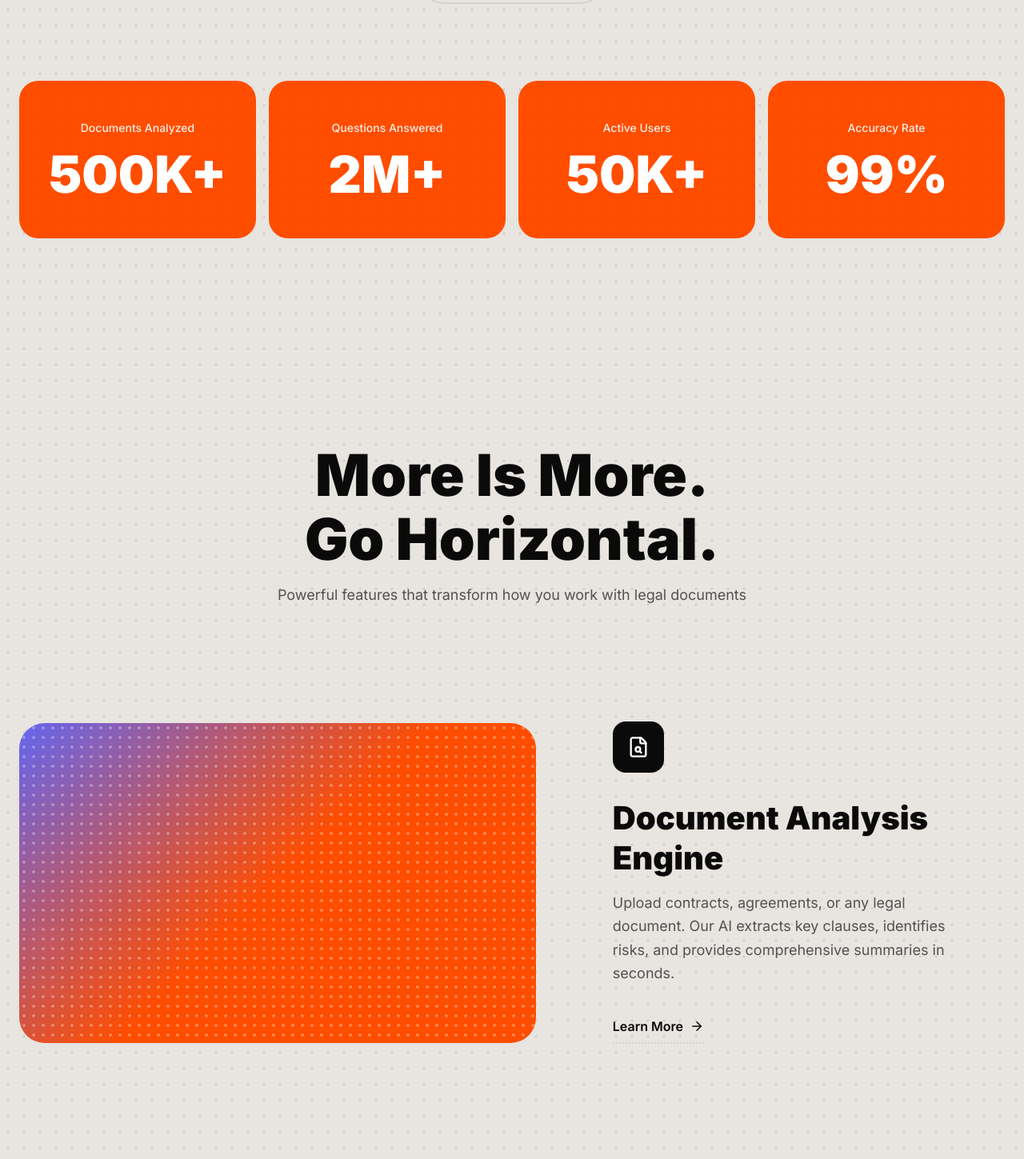
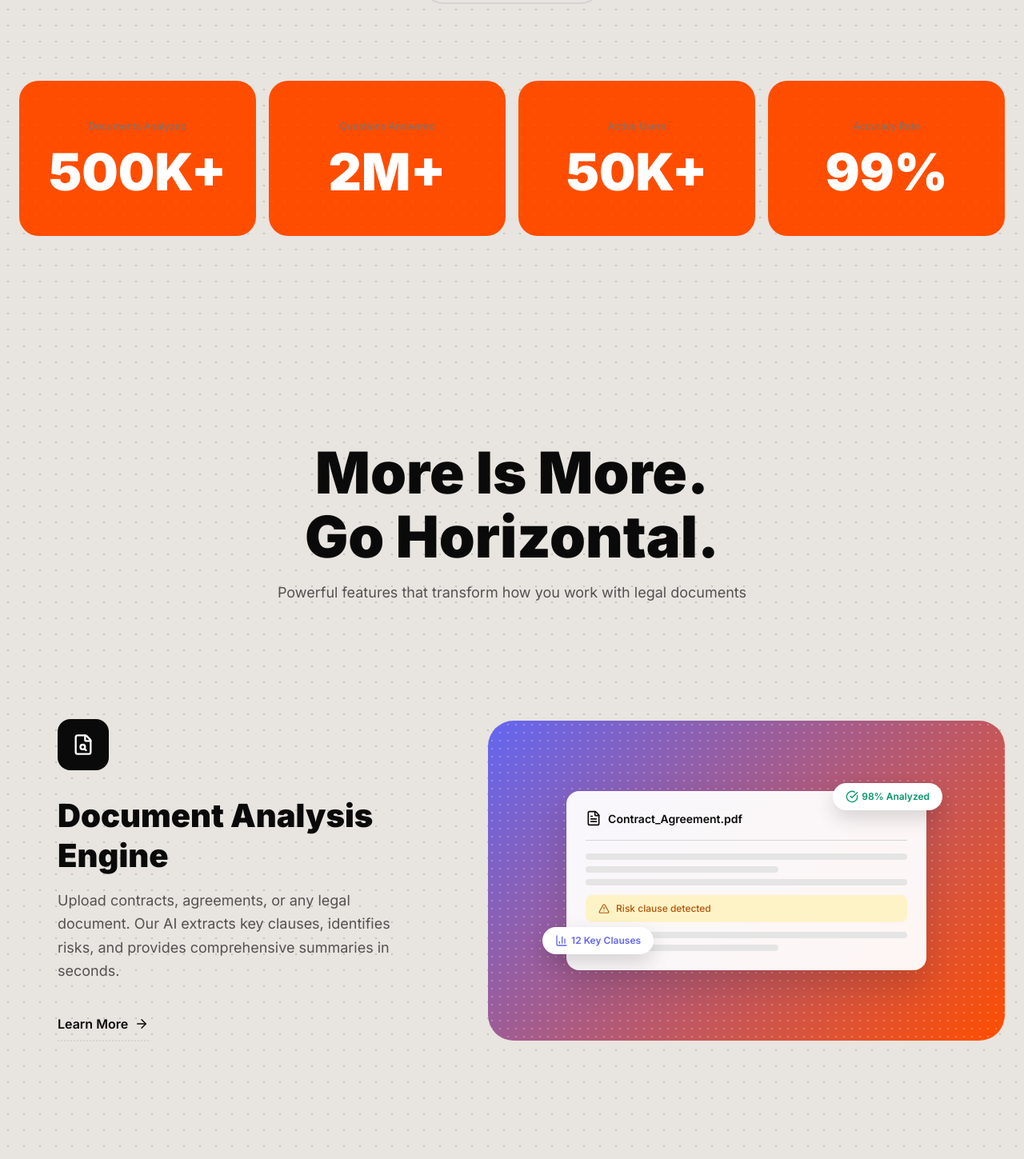
Before and after one commit to KRISHNA-JAIN15/LegalEagle, a React (Vite) app in the folder client/: page / in a window 1280 px wide. Shown: the part 1281-2730 px from the top of the page at 80% size. Built offline with nearby package versions, Linux system fonts and the light colour scheme.

Commit message:
Blocks not visible fix

```diff
--- a/client/src/components/Features/Features.css
+++ b/client/src/components/Features/Features.css
@@ -22,22 +22,30 @@
 /* Feature Row - Alternating Layout */
 .feature-row {
   display: grid;
-  grid-template-columns: 1fr 1.2fr;
+  grid-template-columns: 1.2fr 1fr;
   gap: var(--spacing-2xl);
   margin-bottom: var(--spacing-4xl);
   align-items: center;
 }
 
+.feature-row:nth-child(odd) .feature-content {
+  order: 2;
+}
+
+.feature-row:nth-child(odd) .feature-visual {
+  order: 1;
+}
+
 .feature-row:nth-child(even) {
-  grid-template-columns: 1.2fr 1fr;
+  grid-template-columns: 1fr 1.2fr;
 }
 
 .feature-row:nth-child(even) .feature-content {
-  order: 2;
+  order: 1;
 }
 
 .feature-row:nth-child(even) .feature-visual {
-  order: 1;
+  order: 2;
 }
 
 .feature-content {
@@ -94,10 +102,14 @@
   overflow: hidden;
   min-height: 400px;
   position: relative;
+  display: flex;
+  align-items: center;
+  justify-content: center;
+  padding: var(--spacing-2xl);
 }
 
 .feature-visual-primary {
-  background: var(--gradient-hero);
+  background: linear-gradient(135deg, #6366f1 0%, #ff4d00 100%);
 }
 
 .feature-visual-primary::before {
@@ -109,10 +121,274 @@
   bottom: 0;
   background-image: radial-gradient(
     circle,
-    rgba(255, 255, 255, 0.3) 2px,
-    transparent 2px
+    rgba(255, 255, 255, 0.25) 1.5px,
+    transparent 1.5px
   );
-  background-size: 12px 12px;
+  background-size: 10px 10px;
+  pointer-events: none;
+}
+
+.feature-visual-secondary {
+  background: linear-gradient(135deg, #818cf8 0%, #6366f1 100%);
+}
+
+.feature-visual-secondary::before {
+  content: "";
+  position: absolute;
+  top: 0;
+  left: 0;
+  right: 0;
+  bottom: 0;
+  background-image: radial-gradient(
+    circle,
+    rgba(255, 255, 255, 0.2) 1.5px,
+    transparent 1.5px
+  );
+  background-size: 10px 10px;
+  pointer-events: none;
+}
+
+.feature-visual-content {
+  position: relative;
+  z-index: 2;
+  width: 100%;
+  max-width: 450px;
+}
+
+/* Visual Demo Styles */
+.visual-demo {
+  position: relative;
+}
+
+.demo-card {
+  background: rgba(255, 255, 255, 0.95);
+  border-radius: var(--radius-xl);
+  padding: var(--spacing-lg);
+  box-shadow: 0 20px 40px rgba(0, 0, 0, 0.15);
+}
+
+.demo-card-header {
+  display: flex;
+  align-items: center;
+  gap: var(--spacing-sm);
+  padding-bottom: var(--spacing-md);
+  border-bottom: 1px solid var(--color-border);
+  margin-bottom: var(--spacing-md);
+  color: var(--color-text-primary);
+  font-weight: var(--font-weight-semibold);
+  font-size: var(--font-size-sm);
+}
+
+.demo-card-body {
+  display: flex;
+  flex-direction: column;
+  gap: var(--spacing-sm);
+}
+
+.demo-line {
+  height: 8px;
+  background: var(--color-border-light);
+  border-radius: var(--radius-full);
+  width: 100%;
+}
+
+.demo-line.short {
+  width: 60%;
+}
+
+.demo-highlight {
+  display: flex;
+  align-items: center;
+  gap: var(--spacing-sm);
+  padding: var(--spacing-sm) var(--spacing-md);
+  background: #fef3c7;
+  border-radius: var(--radius-md);
+  color: #b45309;
+  font-size: var(--font-size-xs);
+  font-weight: var(--font-weight-medium);
+  margin: var(--spacing-xs) 0;
+}
+
+.demo-floating {
+  position: absolute;
+  background: white;
+  padding: var(--spacing-sm) var(--spacing-md);
+  border-radius: var(--radius-full);
+  box-shadow: 0 10px 25px rgba(0, 0, 0, 0.15);
+  display: flex;
+  align-items: center;
+  gap: var(--spacing-xs);
+  font-size: var(--font-size-xs);
+  font-weight: var(--font-weight-semibold);
+  color: var(--color-text-primary);
+  animation: float 3s ease-in-out infinite;
+}
+
+.demo-floating-1 {
+  top: -10px;
+  right: -20px;
+  color: #059669;
+}
+
+.demo-floating-1 svg {
+  color: #059669;
+}
+
+.demo-floating-2 {
+  bottom: 20px;
+  left: -30px;
+  color: var(--color-secondary);
+  animation-delay: 1s;
+}
+
+.demo-floating-2 svg {
+  color: var(--color-secondary);
+}
+
+.demo-floating-3 {
+  top: 10px;
+  right: -10px;
+  animation-delay: 0.5s;
+}
+
+.compliance-badge {
+  background: linear-gradient(135deg, #059669, #10b981);
+  color: white;
+  padding: var(--spacing-xs) var(--spacing-md);
+  border-radius: var(--radius-full);
+  font-size: var(--font-size-xs);
+  font-weight: var(--font-weight-bold);
+}
+
+@keyframes float {
+  0%,
+  100% {
+    transform: translateY(0);
+  }
+  50% {
+    transform: translateY(-8px);
+  }
+}
+
+/* Q&A Demo */
+.demo-chat {
+  display: flex;
+  flex-direction: column;
+  gap: var(--spacing-md);
+  margin-bottom: var(--spacing-lg);
+}
+
+.demo-message {
+  padding: var(--spacing-md) var(--spacing-lg);
+  border-radius: var(--radius-xl);
+  font-size: var(--font-size-sm);
+  max-width: 90%;
+  line-height: var(--line-height-relaxed);
+}
+
+.demo-message-user {
+  background: white;
+  color: var(--color-text-primary);
+  align-self: flex-end;
+  box-shadow: 0 4px 12px rgba(0, 0, 0, 0.1);
+}
+
+.demo-message-ai {
+  background: rgba(255, 255, 255, 0.95);
+  color: var(--color-text-primary);
+  align-self: flex-start;
+  box-shadow: 0 4px 12px rgba(0, 0, 0, 0.1);
+}
+
+.demo-citation {
+  display: flex;
+  align-items: center;
+  gap: var(--spacing-xs);
+  margin-top: var(--spacing-sm);
+  padding-top: var(--spacing-sm);
+  border-top: 1px solid var(--color-border-light);
+  font-size: var(--font-size-xs);
+  color: var(--color-primary);
+}
+
+.demo-input-preview {
+  display: flex;
+  align-items: center;
+  gap: var(--spacing-sm);
+  background: white;
+  padding: var(--spacing-md) var(--spacing-lg);
+  border-radius: var(--radius-full);
+  color: var(--color-text-muted);
+  font-size: var(--font-size-sm);
+  box-shadow: 0 4px 12px rgba(0, 0, 0, 0.1);
+}
+
+/* Compliance Demo */
+.demo-compliance-card {
+  background: rgba(255, 255, 255, 0.95);
+  border-radius: var(--radius-xl);
+  padding: var(--spacing-xl);
+  box-shadow: 0 20px 40px rgba(0, 0, 0, 0.15);
+}
+
+.demo-compliance-header {
+  display: flex;
+  align-items: center;
+  gap: var(--spacing-sm);
+  margin-bottom: var(--spacing-lg);
+  font-weight: var(--font-weight-bold);
+  color: var(--color-text-primary);
+}
+
+.demo-compliance-stats {
+  display: flex;
+  gap: var(--spacing-lg);
+}
+
+.demo-stat-item {
+  display: flex;
+  align-items: center;
+  gap: var(--spacing-sm);
+}
+
+.demo-stat-item div {
+  display: flex;
+  flex-direction: column;
+}
+
+.stat-number {
+  font-size: var(--font-size-xl);
+  font-weight: var(--font-weight-bold);
+  line-height: 1;
+}
+
+.stat-label {
+  font-size: var(--font-size-xs);
+  color: var(--color-text-muted);
+}
+
+.demo-stat-pass svg {
+  color: #059669;
+}
+
+.demo-stat-pass .stat-number {
+  color: #059669;
+}
+
+.demo-stat-warn svg {
+  color: #d97706;
+}
+
+.demo-stat-warn .stat-number {
+  color: #d97706;
+}
+
+.demo-stat-secure svg {
+  color: var(--color-secondary);
+}
+
+.demo-stat-secure .stat-number {
+  color: var(--color-secondary);
 }
 
 .feature-visual-illustration {
@@ -251,13 +527,26 @@
 /* Responsive */
 @media (max-width: 1024px) {
   .feature-row,
-  .feature-row:nth-child(even) {
+  .feature-row:nth-child(even),
+  .feature-row:nth-child(odd) {
     grid-template-columns: 1fr;
   }
 
+  .feature-row .feature-content,
+  .feature-row .feature-visual,
   .feature-row:nth-child(even) .feature-content,
-  .feature-row:nth-child(even) .feature-visual {
+  .feature-row:nth-child(even) .feature-visual,
+  .feature-row:nth-child(odd) .feature-content,
+  .feature-row:nth-child(odd) .feature-visual {
     order: unset;
+  }
+
+  .feature-visual {
+    order: 1 !important;
+  }
+
+  .feature-content {
+    order: 2 !important;
   }
 
   .use-cases-grid {
@@ -267,14 +556,28 @@
   .use-case-detail {
     margin-top: var(--spacing-xl);
   }
+
+  .demo-floating {
+    display: none;
+  }
 }
 
 @media (max-width: 640px) {
   .feature-visual {
     min-height: 280px;
+    padding: var(--spacing-lg);
   }
 
   .feature-content {
     padding: var(--spacing-md);
   }
+
+  .demo-compliance-stats {
+    flex-direction: column;
+    gap: var(--spacing-md);
+  }
+
+  .demo-message {
+    max-width: 100%;
+  }
 }
--- a/client/src/components/Features/Features.jsx
+++ b/client/src/components/Features/Features.jsx
@@ -10,6 +10,12 @@ import {
   Building,
   Users,
   Briefcase,
+  FileText,
+  Search,
+  CheckCircle,
+  AlertTriangle,
+  BarChart3,
+  Lock,
 } from "lucide-react";
 import "./Features.css";
 
@@ -24,6 +30,35 @@ const Features = () => {
         "Upload contracts, agreements, or any legal document. Our AI extracts key clauses, identifies risks, and provides comprehensive summaries in seconds.",
       link: "/features#analysis",
       visual: "primary",
+      visualContent: (
+        <div className="visual-demo visual-demo-analysis">
+          <div className="demo-card demo-card-main">
+            <div className="demo-card-header">
+              <FileText size={20} />
+              <span>Contract_Agreement.pdf</span>
+            </div>
+            <div className="demo-card-body">
+              <div className="demo-line"></div>
+              <div className="demo-line short"></div>
+              <div className="demo-line"></div>
+              <div className="demo-highlight">
+                <AlertTriangle size={14} />
+                <span>Risk clause detected</span>
+              </div>
+              <div className="demo-line"></div>
+              <div className="demo-line short"></div>
+            </div>
+          </div>
+          <div className="demo-floating demo-floating-1">
+            <CheckCircle size={16} />
+            <span>98% Analyzed</span>
+          </div>
+          <div className="demo-floating demo-floating-2">
+            <BarChart3 size={16} />
+            <span>12 Key Clauses</span>
+          </div>
+        </div>
+      ),
     },
     {
       icon: <MessageSquare size={28} />,
@@ -31,7 +66,30 @@ const Features = () => {
       description:
         "Ask questions in plain English about your documents. Get accurate, context-aware answers backed by specific citations from your uploaded files.",
       link: "/features#qa",
-      visual: "illustration",
+      visual: "secondary",
+      visualContent: (
+        <div className="visual-demo visual-demo-qa">
+          <div className="demo-chat">
+            <div className="demo-message demo-message-user">
+              <span>What are the termination clauses?</span>
+            </div>
+            <div className="demo-message demo-message-ai">
+              <span>
+                Based on Section 8.2, the contract can be terminated with 30
+                days written notice...
+              </span>
+              <div className="demo-citation">
+                <FileText size={12} />
+                <span>Page 12, Section 8.2</span>
+              </div>
+            </div>
+          </div>
+          <div className="demo-input-preview">
+            <Search size={16} />
+            <span>Ask anything about your document...</span>
+          </div>
+        </div>
+      ),
     },
     {
       icon: <Shield size={28} />,
@@ -40,6 +98,42 @@ const Features = () => {
         "Automatically verify documents against regulatory requirements. Stay compliant with real-time alerts and detailed compliance reports.",
       link: "/features#compliance",
       visual: "primary",
+      visualContent: (
+        <div className="visual-demo visual-demo-compliance">
+          <div className="demo-compliance-card">
+            <div className="demo-compliance-header">
+              <Shield size={20} />
+              <span>Compliance Report</span>
+            </div>
+            <div className="demo-compliance-stats">
+              <div className="demo-stat-item demo-stat-pass">
+                <CheckCircle size={18} />
+                <div>
+                  <span className="stat-number">24</span>
+                  <span className="stat-label">Passed</span>
+                </div>
+              </div>
+              <div className="demo-stat-item demo-stat-warn">
+                <AlertTriangle size={18} />
+                <div>
+                  <span className="stat-number">3</span>
+                  <span className="stat-label">Warnings</span>
+                </div>
+              </div>
+              <div className="demo-stat-item demo-stat-secure">
+                <Lock size={18} />
+                <div>
+                  <span className="stat-number">100%</span>
+                  <span className="stat-label">Secure</span>
+                </div>
+              </div>
+            </div>
+          </div>
+          <div className="demo-floating demo-floating-3">
+            <span className="compliance-badge">GDPR Ready</span>
+          </div>
+        </div>
+      ),
     },
   ];
 
@@ -108,6 +202,13 @@ const Features = () => {
 
           {mainFeatures.map((feature, index) => (
             <div key={index} className="feature-row">
+              <div
+                className={`feature-visual feature-visual-${feature.visual}`}
+              >
+                <div className="feature-visual-content">
+                  {feature.visualContent}
+                </div>
+              </div>
               <div className="feature-content">
                 <div className="feature-icon">{feature.icon}</div>
                 <h3>{feature.title}</h3>
@@ -116,9 +217,6 @@ const Features = () => {
                   Learn More <ArrowRight size={18} />
                 </Link>
               </div>
-              <div
-                className={`feature-visual feature-visual-${feature.visual}`}
-              ></div>
             </div>
           ))}
         </div>
```
Also changed, not shown: client/src/components/Navbar/Navbar.css (+23 -12 lines).
